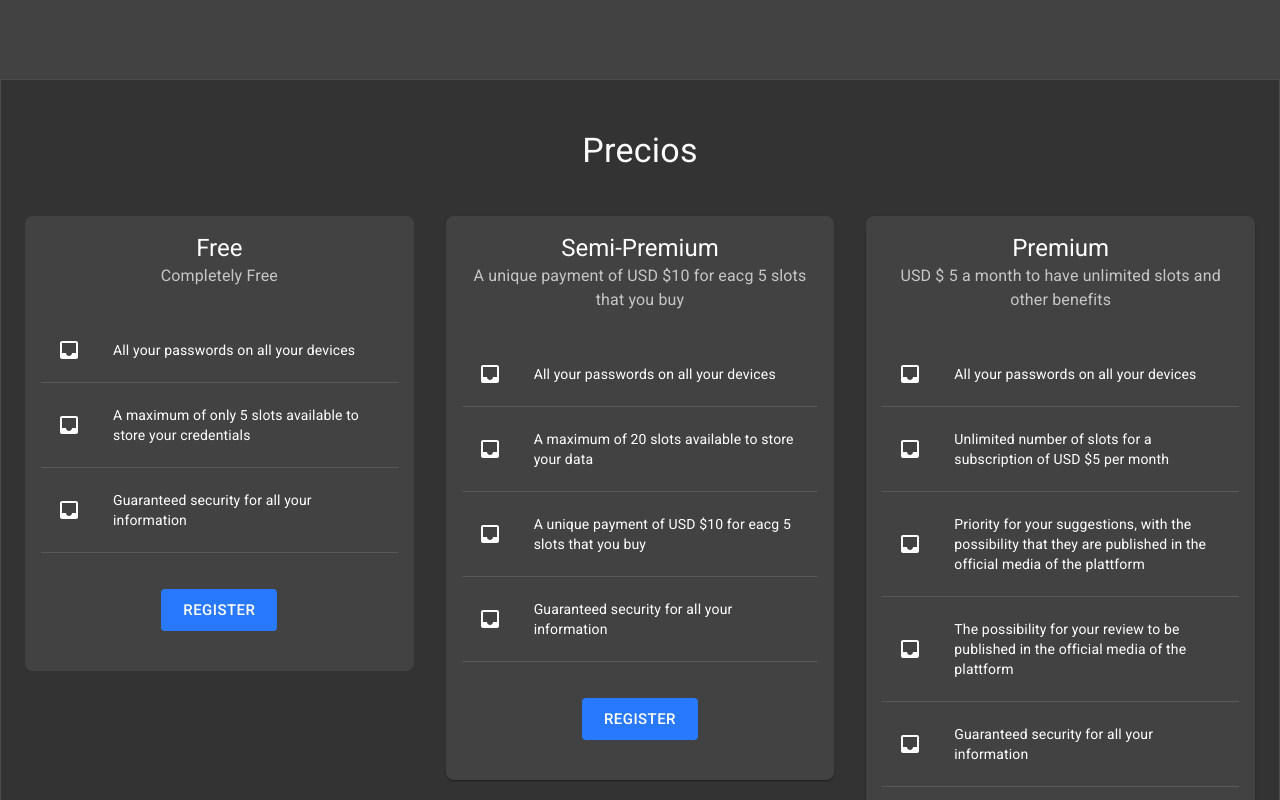
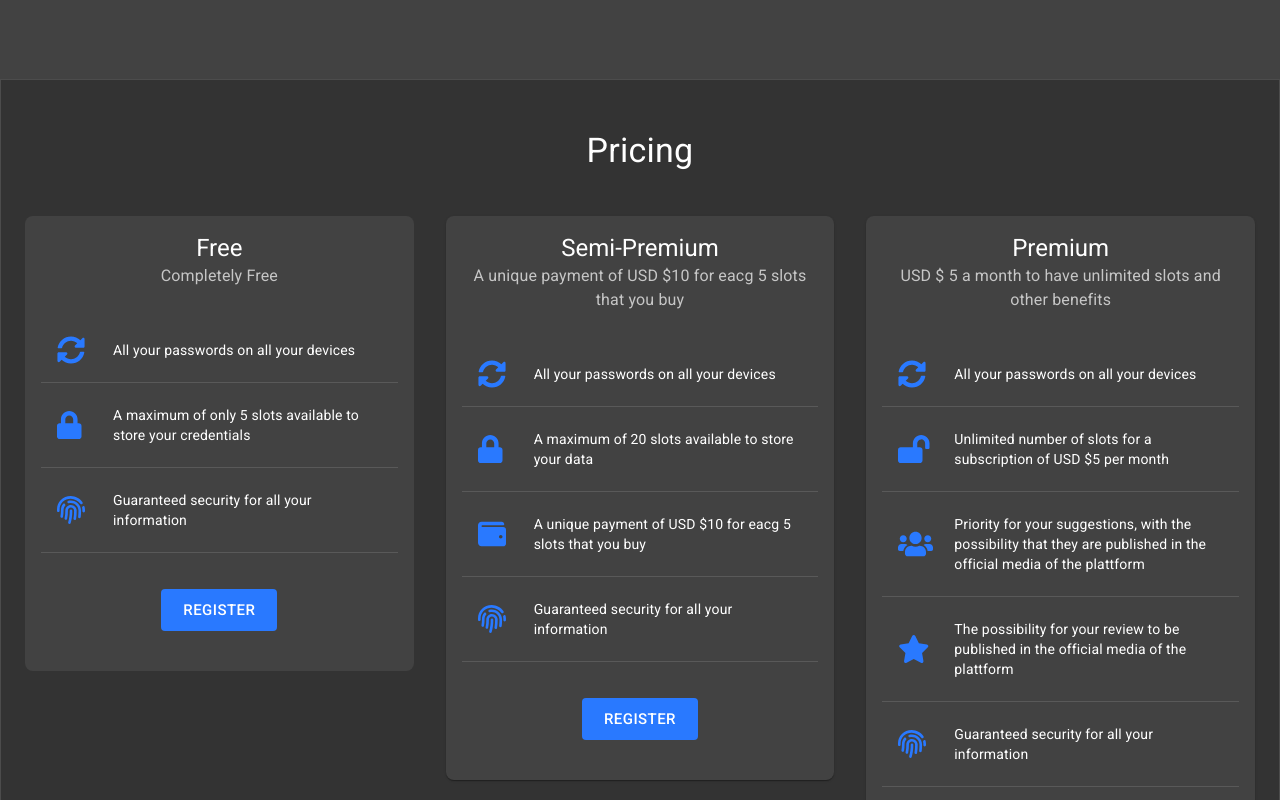
Before and after one commit to TheMrCorvy/Desktop-Frontend, a React (Create React App) app: page / in a window 1280 px wide. Shown: the part 1840-2640 px from the top of the page. Built offline with nearby package versions, Linux system fonts and the light colour scheme.

Commit message:
the pricin section is complete, time to move it and refactor

```diff
--- a/src/App.tsx
+++ b/src/App.tsx
@@ -17,8 +17,28 @@ import Layout from "./components/Layout"
 
 /*********************************************************************************** font awesome */
 import { library } from "@fortawesome/fontawesome-svg-core"
-import { faKey, faCloudDownloadAlt } from "@fortawesome/free-solid-svg-icons"
-library.add(faKey, faCloudDownloadAlt)
+import {
+	faKey,
+	faCloudDownloadAlt,
+	faSyncAlt,
+	faLock,
+	faLockOpen,
+	faFingerprint,
+	faWallet,
+	faUsers,
+	faStar,
+} from "@fortawesome/free-solid-svg-icons"
+library.add(
+	faKey,
+	faCloudDownloadAlt,
+	faSyncAlt,
+	faLock,
+	faLockOpen,
+	faFingerprint,
+	faWallet,
+	faUsers,
+	faStar
+)
 
 const App: FC = () => {
 	const { theme } = useSelector((state: RootState) => state.theme)
--- a/src/lang/en.json
+++ b/src/lang/en.json
@@ -60,7 +60,7 @@
 	],
 	"more_info": ["See more Information"],
 	"go_back": ["Go Back"],
-	"pricing_title": ["Precios"],
+	"pricing_title": ["Pricing"],
 	"tier_free": [
 		"Free",
 		"Completely Free",
--- a/src/pages/Landing.tsx
+++ b/src/pages/Landing.tsx
@@ -19,11 +19,12 @@ import {
 	ListItemText,
 	Button,
 	CardActions,
-	Fab,
-	Tooltip,
 } from "@material-ui/core"
 
+import { useTheme } from "@material-ui/core/styles"
+
 import InboxIcon from "@material-ui/icons/Inbox"
+import { FontAwesomeIcon } from "@fortawesome/react-fontawesome"
 
 import { makeStyles, createStyles, Theme } from "@material-ui/core/styles"
 
@@ -78,6 +79,9 @@ const useStyles = makeStyles((theme: Theme) =>
 			paddingTop: 50,
 			textAlign: "center",
 		},
+		iconsColor: {
+			color: "",
+		},
 	})
 )
 
@@ -87,6 +91,11 @@ const Landing: FC = () => {
 	const { theme } = useSelector((state: RootState) => state.theme)
 
 	const classes = useStyles()
+
+	const muiTheme = useTheme()
+
+	const iconsColor =
+		theme === "dark" ? muiTheme.palette.secondary.main : muiTheme.palette.primary.main
 
 	return (
 		<>
@@ -125,7 +134,11 @@ const Landing: FC = () => {
 									<List component="nav" aria-label="free accounts benefits">
 										<ListItem button>
 											<ListItemIcon>
-												<InboxIcon />
+												<FontAwesomeIcon
+													icon={["fas", "sync-alt"]}
+													size="2x"
+													color={iconsColor}
+												/>
 											</ListItemIcon>
 											<ListItemText>
 												<Typography variant="body2">
@@ -136,7 +149,11 @@ const Landing: FC = () => {
 										<Divider className={classes.divider} />
 										<ListItem button>
 											<ListItemIcon>
-												<InboxIcon />
+												<FontAwesomeIcon
+													icon={["fas", "lock"]}
+													size="2x"
+													color={iconsColor}
+												/>
 											</ListItemIcon>
 											<ListItemText>
 												<Typography variant="body2">
@@ -147,7 +164,11 @@ const Landing: FC = () => {
 										<Divider className={classes.divider} />
 										<ListItem button>
 											<ListItemIcon>
-												<InboxIcon />
+												<FontAwesomeIcon
+													icon={["fas", "fingerprint"]}
+													size="2x"
+													color={iconsColor}
+												/>
 											</ListItemIcon>
 											<ListItemText>
 												<Typography variant="body2">
@@ -184,7 +205,11 @@ const Landing: FC = () => {
 									>
 										<ListItem button>
 											<ListItemIcon>
-												<InboxIcon />
+												<FontAwesomeIcon
+													icon={["fas", "sync-alt"]}
+													size="2x"
+													color={iconsColor}
+												/>
 											</ListItemIcon>
 											<ListItemText>
 												<Typography variant="body2">
@@ -195,7 +220,11 @@ const Landing: FC = () => {
 										<Divider className={classes.divider} />
 										<ListItem button>
 											<ListItemIcon>
-												<InboxIcon />
+												<FontAwesomeIcon
+													icon={["fas", "lock"]}
+													size="2x"
+													color={iconsColor}
+												/>
 											</ListItemIcon>
 											<ListItemText>
 												<Typography variant="body2">
@@ -206,7 +235,11 @@ const Landing: FC = () => {
 										<Divider className={classes.divider} />
 										<ListItem button>
 											<ListItemIcon>
-												<InboxIcon />
+												<FontAwesomeIcon
+													icon={["fas", "wallet"]}
+													size="2x"
+													color={iconsColor}
+												/>
 											</ListItemIcon>
 											<ListItemText>
 												<Typography variant="body2">
@@ -217,7 +250,11 @@ const Landing: FC = () => {
 										<Divider className={classes.divider} />
 										<ListItem button>
 											<ListItemIcon>
-												<InboxIcon />
+												<FontAwesomeIcon
+													icon={["fas", "fingerprint"]}
+													size="2x"
+													color={iconsColor}
+												/>
 											</ListItemIcon>
 											<ListItemText>
 												<Typography variant="body2">
@@ -254,7 +291,11 @@ const Landing: FC = () => {
 									>
 										<ListItem button>
 											<ListItemIcon>
-												<InboxIcon />
+												<FontAwesomeIcon
+													icon={["fas", "sync-alt"]}
+													size="2x"
+													color={iconsColor}
+												/>
 											</ListItemIcon>
 											<ListItemText>
 												<Typography variant="body2">
@@ -265,7 +306,11 @@ const Landing: FC = () => {
 										<Divider className={classes.divider} />
 										<ListItem button>
 											<ListItemIcon>
-												<InboxIcon />
+												<FontAwesomeIcon
+													icon={["fas", "lock-open"]}
+													size="2x"
+													color={iconsColor}
+												/>
 											</ListItemIcon>
 											<ListItemText>
 												<Typography variant="body2">
@@ -276,7 +321,11 @@ const Landing: FC = () => {
 										<Divider className={classes.divider} />
 										<ListItem button>
 											<ListItemIcon>
-												<InboxIcon />
+												<FontAwesomeIcon
+													icon={["fas", "users"]}
+													size="2x"
+													color={iconsColor}
+												/>
 											</ListItemIcon>
 											<ListItemText>
 												<Typography variant="body2">
@@ -287,7 +336,11 @@ const Landing: FC = () => {
 										<Divider className={classes.divider} />
 										<ListItem button>
 											<ListItemIcon>
-												<InboxIcon />
+												<FontAwesomeIcon
+													icon={["fas", "star"]}
+													size="2x"
+													color={iconsColor}
+												/>
 											</ListItemIcon>
 											<ListItemText>
 												<Typography variant="body2">
@@ -298,7 +351,11 @@ const Landing: FC = () => {
 										<Divider className={classes.divider} />
 										<ListItem button>
 											<ListItemIcon>
-												<InboxIcon />
+												<FontAwesomeIcon
+													icon={["fas", "fingerprint"]}
+													size="2x"
+													color={iconsColor}
+												/>
 											</ListItemIcon>
 											<ListItemText>
 												<Typography variant="body2">
@@ -333,7 +390,7 @@ const Landing: FC = () => {
 							{translate("tier_free", lng, 0)}
 						</Typography>
 						<Typography paragraph variant="body2">
-							{translate("tier_free", lng, 4)}
+							{translate("tier_free", lng, 5)}
 						</Typography>
 
 						<Divider className={classes.divider} />
```
